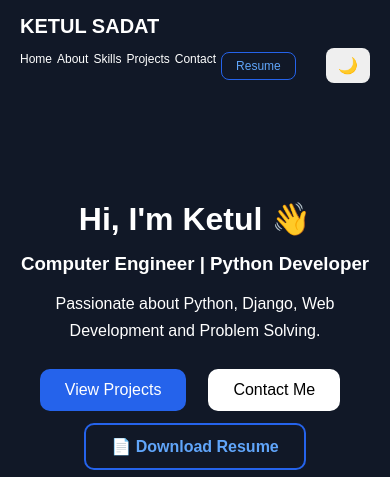
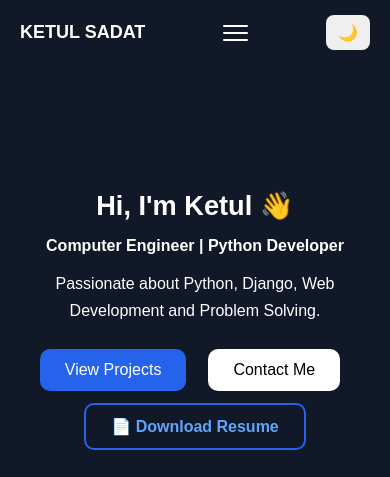
Before and after one commit to Ketul77/ketul-sadat-portfolio, a Django app: page / in a window 390 px wide. Shown: the top 477 px of the page. Run offline with Django 5.2, Linux system fonts and the light colour scheme.

Commit message:
Mobile responsive + hamburger menu

```diff
--- a/main/static/main/css/style.css
+++ b/main/static/main/css/style.css
@@ -586,38 +586,68 @@ body.light-mode nav a[download] {
     }
 }
 
-/* ── Mobile Responsive ── */
 @media (max-width: 768px) {
 
-    /* Nav */
+    /* Nav - hamburger menu */
     nav {
         padding: 15px 20px;
-        flex-wrap: wrap;
-        gap: 10px;
+        position: fixed;
+        flex-wrap: nowrap;
     }
 
     nav h2 {
-        font-size: 20px;
+        font-size: 18px;
     }
 
     nav div {
-        display: flex;
-        flex-wrap: wrap;
-        gap: 8px;
+        display: none;
     }
 
-    nav a {
+    nav div.open {
+        display: flex;
+        flex-direction: column;
+        position: absolute;
+        top: 65px;
+        left: 0;
+        right: 0;
+        background: #111827;
+        padding: 20px;
+        gap: 15px;
+        border-bottom: 1px solid #333;
+        z-index: 999;
+    }
+
+    nav div.open a {
         margin-left: 0;
-        font-size: 13px;
+        font-size: 16px;
+    }
+
+    .hamburger {
+        display: flex !important;
+        flex-direction: column;
+        gap: 5px;
+        cursor: pointer;
+        background: none;
+        border: none;
+        padding: 5px;
+    }
+
+    .hamburger span {
+        display: block;
+        width: 25px;
+        height: 2px;
+        background: white;
+        border-radius: 2px;
+        transition: 0.3s;
     }
 
     /* Hero */
     .hero {
         flex-direction: column;
         text-align: center;
-        margin: 100px auto 60px;
+        margin: 90px auto 40px;
         padding: 20px;
-        gap: 40px;
+        gap: 30px;
     }
 
     .hero-text {
@@ -625,25 +655,36 @@ body.light-mode nav a[download] {
     }
 
     .hero-text h1 {
-        font-size: 2.5rem;
+        font-size: 2rem;
+    }
+
+    .hero-text h3 {
+        font-size: 1rem;
     }
 
     .hero-buttons {
         justify-content: center;
+        flex-wrap: wrap;
+    }
+
+    .hero-image {
+        display: flex;
+        justify-content: center;
     }
 
     .hero-image img {
-        width: 220px;
-        height: 220px;
+        width: 200px;
+        height: 200px;
+        border-radius: 50% !important;
+        object-fit: cover;
     }
 
-    /* About */
+    /* Sections */
     .about {
         margin: 60px auto;
         padding: 20px;
     }
 
-    /* Skills */
     .skills {
         margin: 60px auto;
         padding: 0 15px;
@@ -659,15 +700,14 @@ body.light-mode nav a[download] {
     }
 
     .skill-card img {
-        width: 40px;
-        height: 40px;
+        width: 38px;
+        height: 38px;
     }
 
     .skill-card span {
-        font-size: 12px;
+        font-size: 11px;
     }
 
-    /* Projects */
     .projects {
         margin: 60px auto;
         padding: 0 15px;
@@ -677,48 +717,30 @@ body.light-mode nav a[download] {
         grid-template-columns: 1fr;
     }
 
-    /* Contact */
     .contact {
         padding: 60px 15px;
     }
 
     .contact-container {
-        padding: 25px 20px;
+        padding: 25px 15px;
     }
 
     .contact-container h2 {
+        font-size: 1.6rem;
+    }
+
+    section h2 {
         font-size: 1.8rem;
     }
 
-    /* Footer */
     footer {
         margin-top: 40px;
         padding: 15px;
         font-size: 13px;
     }
-
-    /* Section headings */
-    section h2 {
-        font-size: 2rem;
-    }
 }
 
-/* ── Extra small phones ── */
 @media (max-width: 400px) {
-
-    .hero-text h1 {
-        font-size: 2rem;
-    }
-
-    .skills-grid {
-        grid-template-columns: repeat(2, 1fr);
-    }
-
-    nav div {
-        gap: 5px;
-    }
-
-    nav a {
-        font-size: 12px;
-    }
+    .hero-text h1 { font-size: 1.7rem; }
+    .skills-grid { grid-template-columns: repeat(2, 1fr); }
 }
--- a/main/static/main/js/main.js
+++ b/main/static/main/js/main.js
@@ -75,3 +75,18 @@ animateElements.forEach((el, index) => {
     el.classList.add('animate-hidden');
     observer.observe(el);
 });
+
+// ── Hamburger Menu ──
+const hamburger = document.getElementById('hamburger');
+const navLinks = document.getElementById('nav-links');
+
+hamburger.addEventListener('click', () => {
+    navLinks.classList.toggle('open');
+});
+
+// Link click pe menu band ho
+document.querySelectorAll('#nav-links a').forEach(link => {
+    link.addEventListener('click', () => {
+        navLinks.classList.remove('open');
+    });
+});
--- a/main/templates/main/home.html
+++ b/main/templates/main/home.html
@@ -11,7 +11,7 @@
 
 <nav>
     <h2>KETUL SADAT</h2>
-    <div>
+    <div id="nav-links">
         <a href="#home">Home</a>
         <a href="#about">About</a>
         <a href="#skills">Skills</a>
@@ -19,6 +19,11 @@
         <a href="#contact">Contact</a>
         <a href="{% static 'main/resume/ketul_sadat_resume.pdf' %}" download="Ketul_Sadat_Resume.pdf">Resume</a>
     </div>
+    <button class="hamburger" id="hamburger" style="display:none;">
+        <span></span>
+        <span></span>
+        <span></span>
+    </button>
     <button id="theme-btn">🌙</button>
 </nav>
 
```
